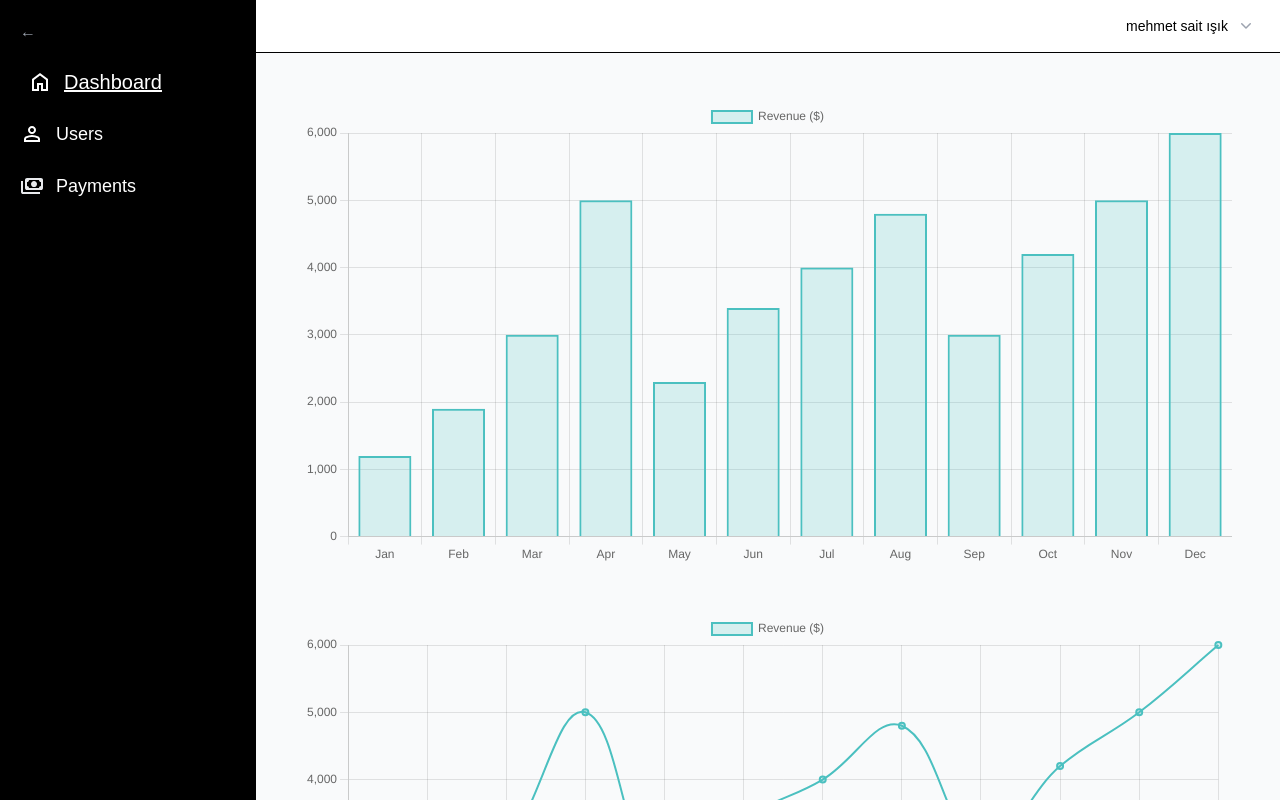
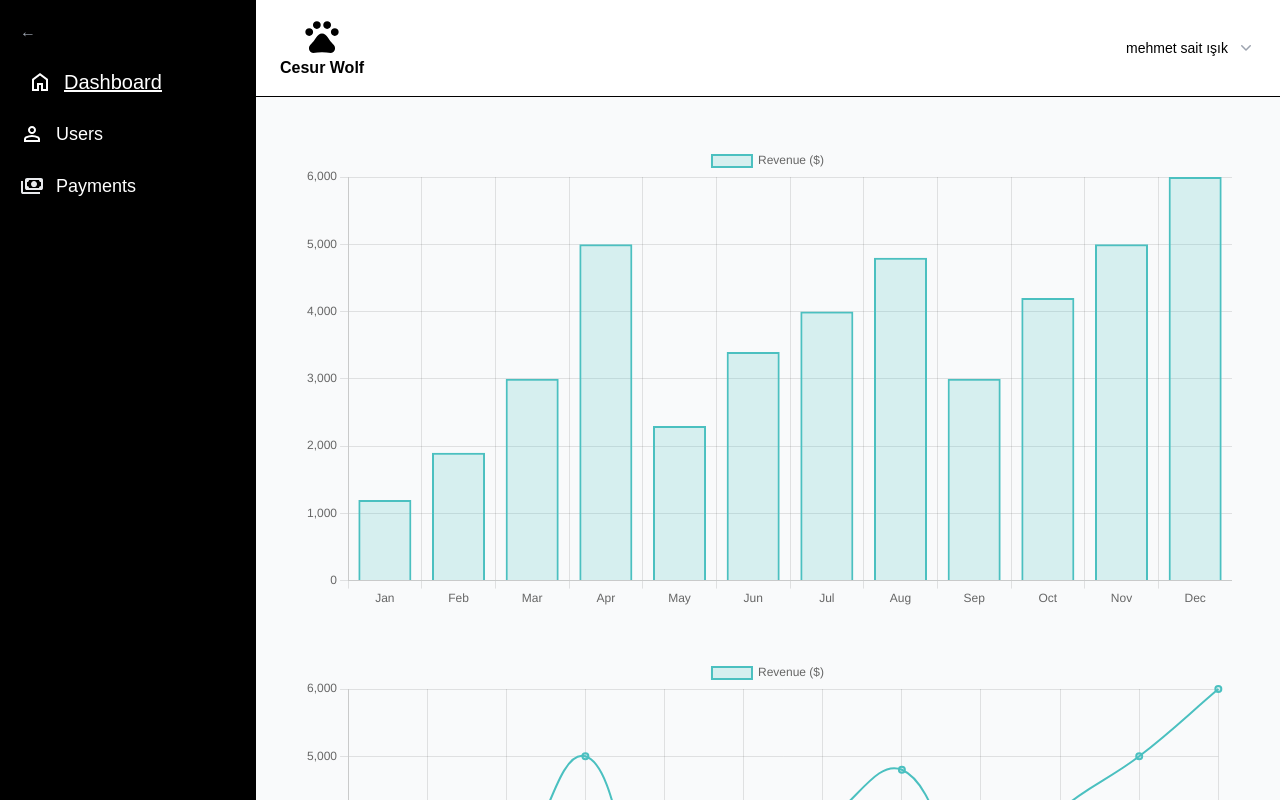
Before and after one commit to girisimci/admin-panel-boilerplate, a Next.js app: page /dashboard in a window 1280 px wide. Built offline with nearby package versions, Linux system fonts and the light colour scheme.

Commit message:
logo and header fixed

```diff
--- a/src/components/header.js
+++ b/src/components/header.js
@@ -9,8 +9,11 @@ const Header = ({ username }) => {
   };
 
   return (
-    <header className=" text-black border-b bg-white border-black px-6 py-4 flex justify-end items-center">
-
+    <header className=" text-black border-b bg-white border-black px-6 py-4 flex justify-between items-center">
+      <div className=" flex flex-col text-center justify-center items-center">
+      <svg xmlns="http://www.w3.org/2000/svg" height="40px" viewBox="0 -960 960 960" width="40px" fill="#000000"><path d="M173.24-481.67q-39.24 0-66.24-27.09-27-27.09-27-66.33 0-39.24 27.09-66.24 27.1-27 66.34-27t66.24 27.09q27 27.09 27 66.33 0 39.24-27.1 66.24-27.09 27-66.33 27Zm183.33-166.66q-39.24 0-66.24-27.1-27-27.09-27-66.33 0-39.24 27.1-66.24 27.09-27 66.33-27Q396-835 423-807.91q27 27.1 27 66.34t-27.09 66.24q-27.1 27-66.34 27Zm246.67 0q-39.24 0-66.24-27.1-27-27.09-27-66.33Q510-781 537.09-808q27.1-27 66.34-27t66.24 27.09q27 27.1 27 66.34t-27.1 66.24q-27.09 27-66.33 27Zm183.33 166.66q-39.24 0-66.24-27.09-27-27.09-27-66.33 0-39.24 27.1-66.24 27.09-27 66.33-27 39.24 0 66.24 27.09 27 27.09 27 66.33 0 39.24-27.09 66.24-27.1 27-66.34 27ZM266-75q-43 0-71.17-32.52-28.16-32.51-28.16-76.81 0-45.34 28.83-80 28.83-34.67 59.83-67.34 24.34-25 44-53.5 19.67-28.5 40.67-56.5 26.67-38 60.33-69 33.67-31 79.67-31T560-511q34 30.67 60.67 69.34 20.66 27.99 40.16 56.33 19.5 28.33 43.84 53.66 31 32.67 59.83 67.34 28.83 34.66 28.83 80 0 44.3-28.16 76.81Q737-75 694-75q-54 0-107-9t-107-9q-54 0-107 9t-107 9Z"/></svg>
+    <span className=" font-bold">Cesur Wolf</span>
+      </div>
       <div className="relative inline-block">
         <button
           onClick={toggleDropdown}
```
